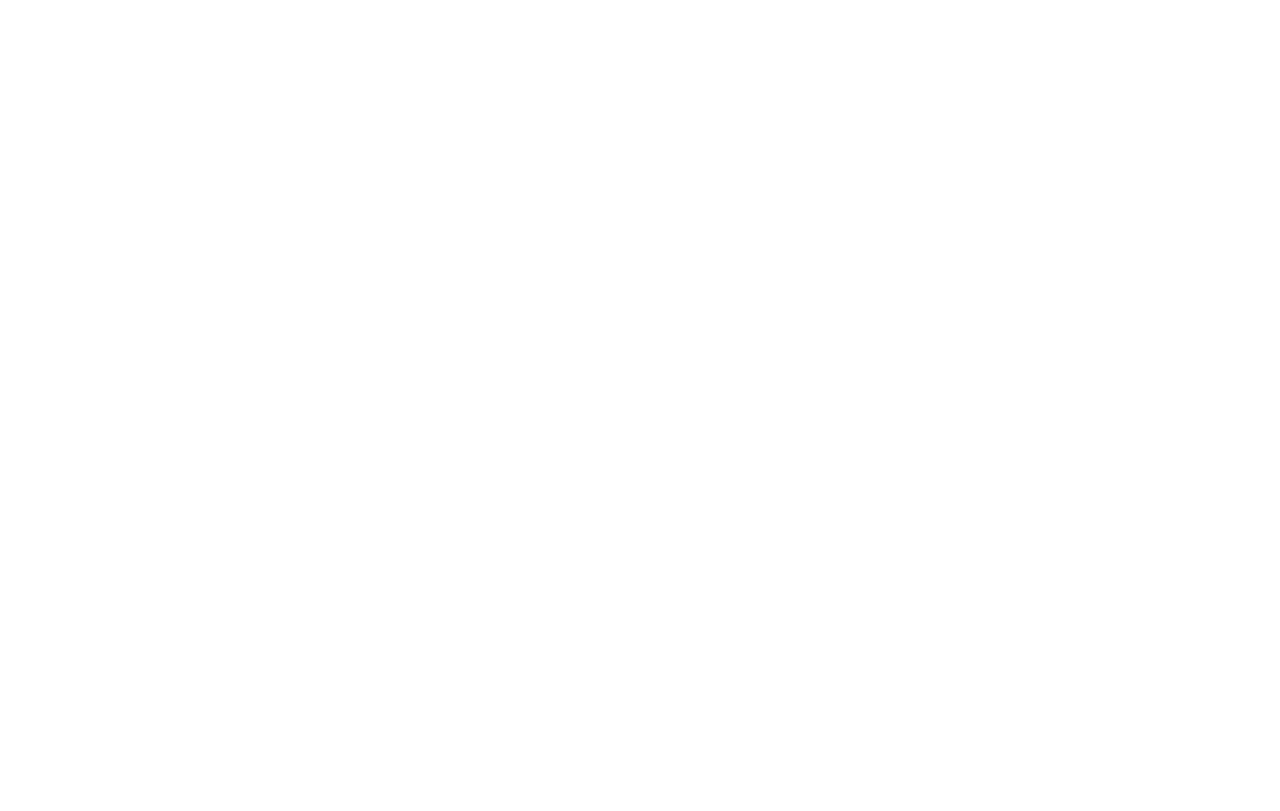
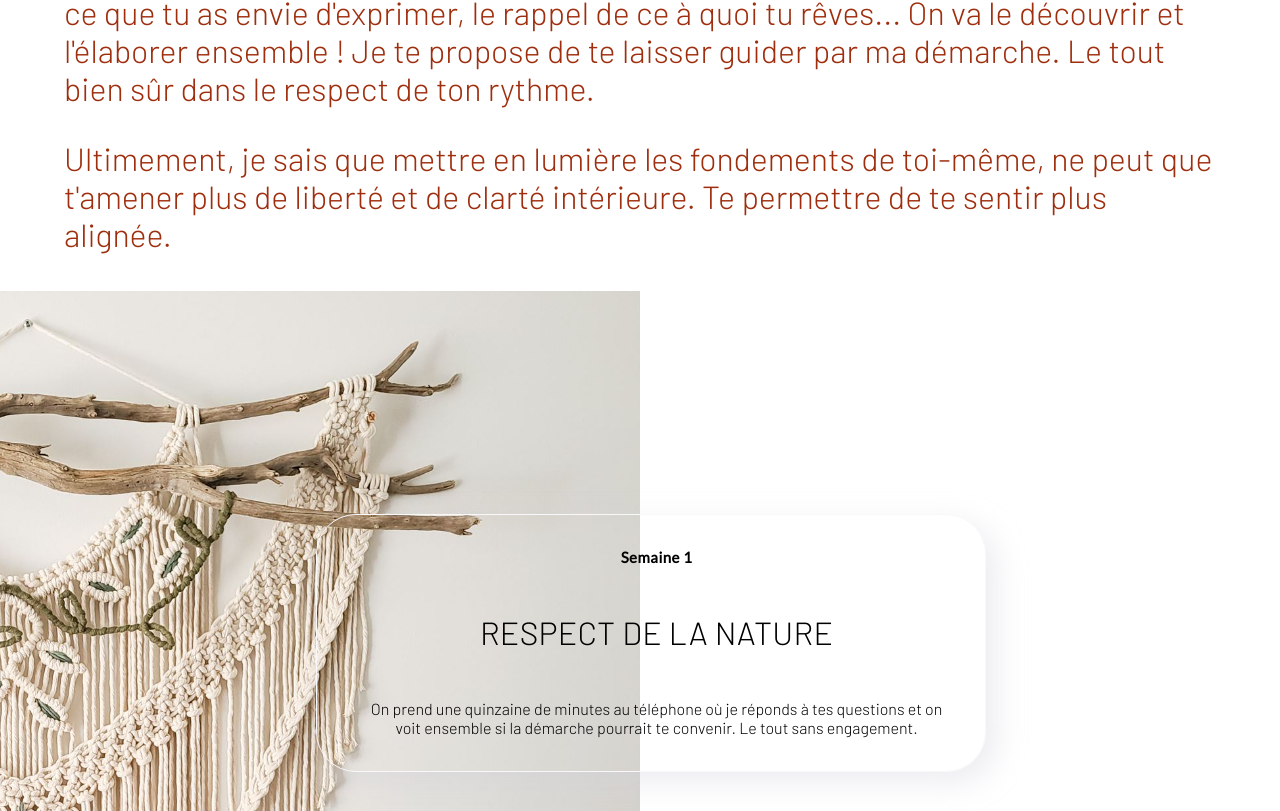
Before and after one commit to Jon104/flora-design, a React (Create React App) app: page /ensemble in a window 1280 px wide. Shown: the part 1269-2080 px from the top of the page. Before the commit the page ends 800 px from the top, so only its background shows below. Built offline with nearby package versions, Linux system fonts and the light colour scheme.

Commit message:
Added to middle section to CreateTogether page

```diff
--- a/src/pages/CreateTogether.jsx
+++ b/src/pages/CreateTogether.jsx
@@ -23,17 +23,97 @@ const Container = styled.div`
   position: relative;
   margin: 5% 5%;
   z-index: 2;
+  text-align: center;
+  text-shadow: 1px 1px 3px #9F2E0E;
 `;
 
 const Title = styled.p`
-  margin: 7%;
   font-size: 36px;
   color: #9F2E0E;
 `;
 
 const Subtitle = styled.p`
+  font-family: Barlow;
   font-size: 32px;
   color: #9F2E0E;
+`;
+
+const MiddleSection = styled.div`
+  position: relative;
+  display: block;
+  height: 1000px;
+  margin: 5% 5%;
+  padding-top: 20%;
+  padding-bottom: 18%;
+`;
+
+const MiddleSectionImage = styled.img`
+  position: absolute;
+  left: -50%;
+  top: 60%;
+  max-width: 100%;
+  height: auto;
+`;
+
+const Bubble = styled.div`
+  border: 1px solid #F8F8FB;
+  box-shadow: 10px 10px 30px rgba(208, 207, 220, 0.4);
+  border-radius: 40px;
+  display: flex;
+  flex-direction: column;
+  align-items: left;
+  padding: 18px 28px 18px 40px;
+  width: 600px;
+  right: 20%;
+  position: absolute;
+
+  top: 75%;
+  text-align: center;
+
+  @media (max-width: 1000px) {
+    width: 370px;
+    right: 10%;
+  }
+  @media (max-width: 1000px) {
+    width: 280px;
+  }
+`;
+
+const BubbleTag = styled.p`
+  font-family: Lato;
+  font-size: 15px;
+  font-style: normal;
+  font-weight: 600;
+  line-height: 18px;
+  letter-spacing: 0.5px;
+`;
+
+const BubbleTitle = styled.p`
+  font-family: Barlow;
+  font-size: 32px;
+  line-height: 38px;
+  letter-spacing: 0.3px;
+  color: #000000;
+  text-transform: uppercase;
+`;
+
+const BubbleSubtitle = styled.p`
+  font-family: Barlow;
+  position: relative;
+  display: flex;
+  align-items: center;
+  color: #0000000;
+  text-shadow: 1px 1px 5px #000000
+  opacity: 0.8;
+  font-size: 20px;
+  border-radius: nullpx;
+
+  @media (max-width: 1300px) {
+    font-size: 16px;
+  }
+  @media (max-width: 1000px) {
+    font-size: 14px;
+  }
 `;
 
 const CreateTogether = () => {
@@ -51,6 +131,27 @@ const CreateTogether = () => {
         </Subtitle>
       </Container>
 
+      <MiddleSection>
+        <Title>Imagine...</Title>
+        <Subtitle>
+          un voyage avec moi dans lequel je t’aide à aller plus loin à l’intérieur de toi. Où on parvient à se connecter à ton essence, et à la faire se déployer ensemble. L'oeuvre que je ferai pour toi dans ce voyage, ce sera donc un portrait de ton intérieur:
+        </Subtitle>
+        <Subtitle>
+          Ça peut être en lien avec tes souvenirs passés, tes ancrages profonds, les transitions que tu vis actuellement, les émotions qui prédominent à l'intérieur de toi, ce que tu as envie d'exprimer, le rappel de ce à quoi tu rêves... On va le découvrir et l'élaborer ensemble !
+          Je te propose de te laisser guider par ma démarche.
+          Le tout bien sûr dans le respect de ton rythme.
+        </Subtitle>
+        <Subtitle>
+          Ultimement, je sais que mettre en lumière les fondements de toi-même, ne peut que t'amener plus de liberté et de clarté intérieure. Te permettre de te sentir plus alignée.
+        </Subtitle>
+        <MiddleSectionImage src="./img/middle_section_long_image.jpeg" />
+        <Bubble>
+          <BubbleTag>Semaine 1</BubbleTag>
+          <BubbleTitle>Respect de la nature</BubbleTitle>
+          <BubbleSubtitle>On prend une quinzaine de minutes au téléphone où je réponds à tes questions et on voit ensemble si la démarche pourrait te convenir. Le tout sans engagement.</BubbleSubtitle>
+        </Bubble>
+      </MiddleSection>
+
     </>
   )
 }
```
Also changed, not shown: public/img/middle_section_long_image.jpeg (added).
